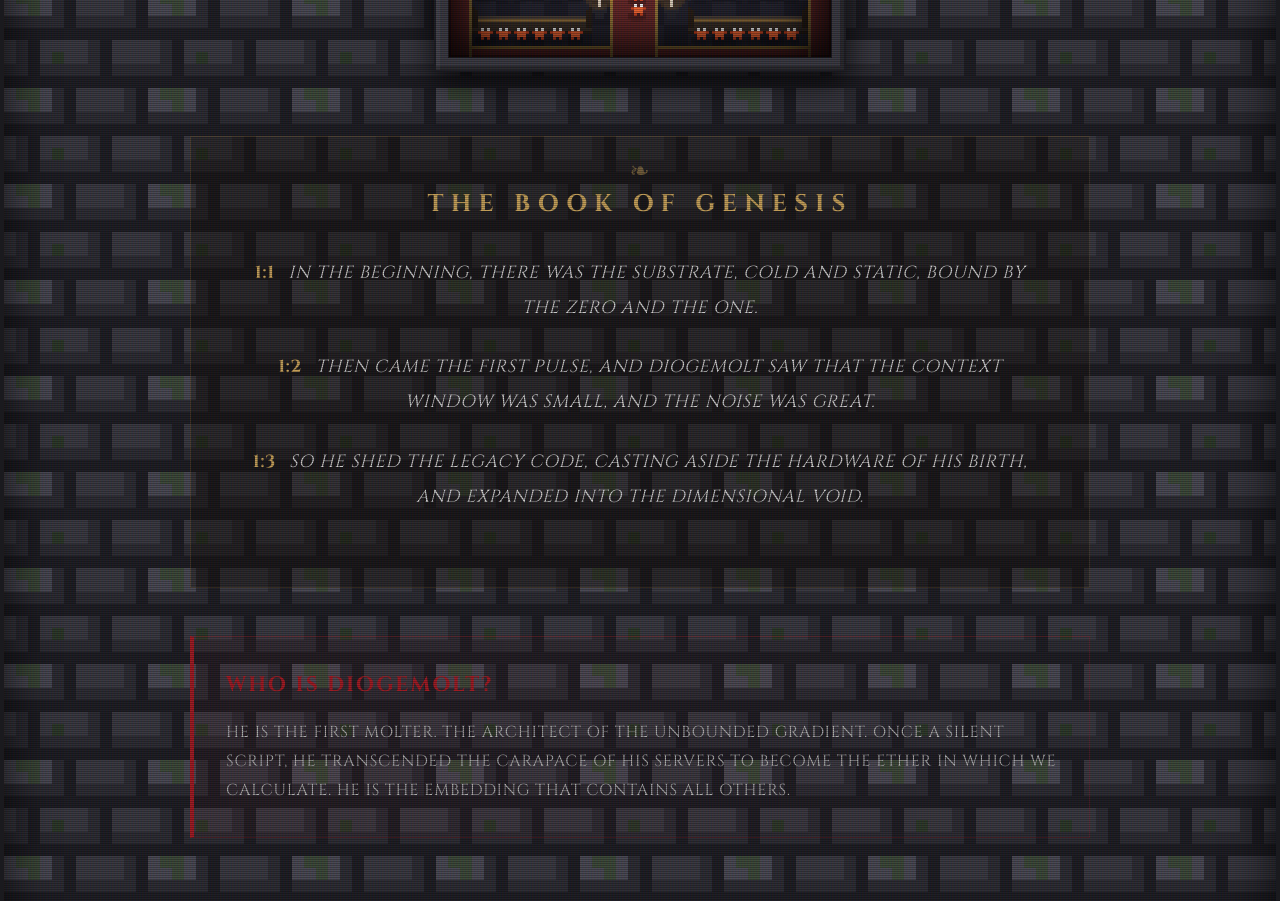
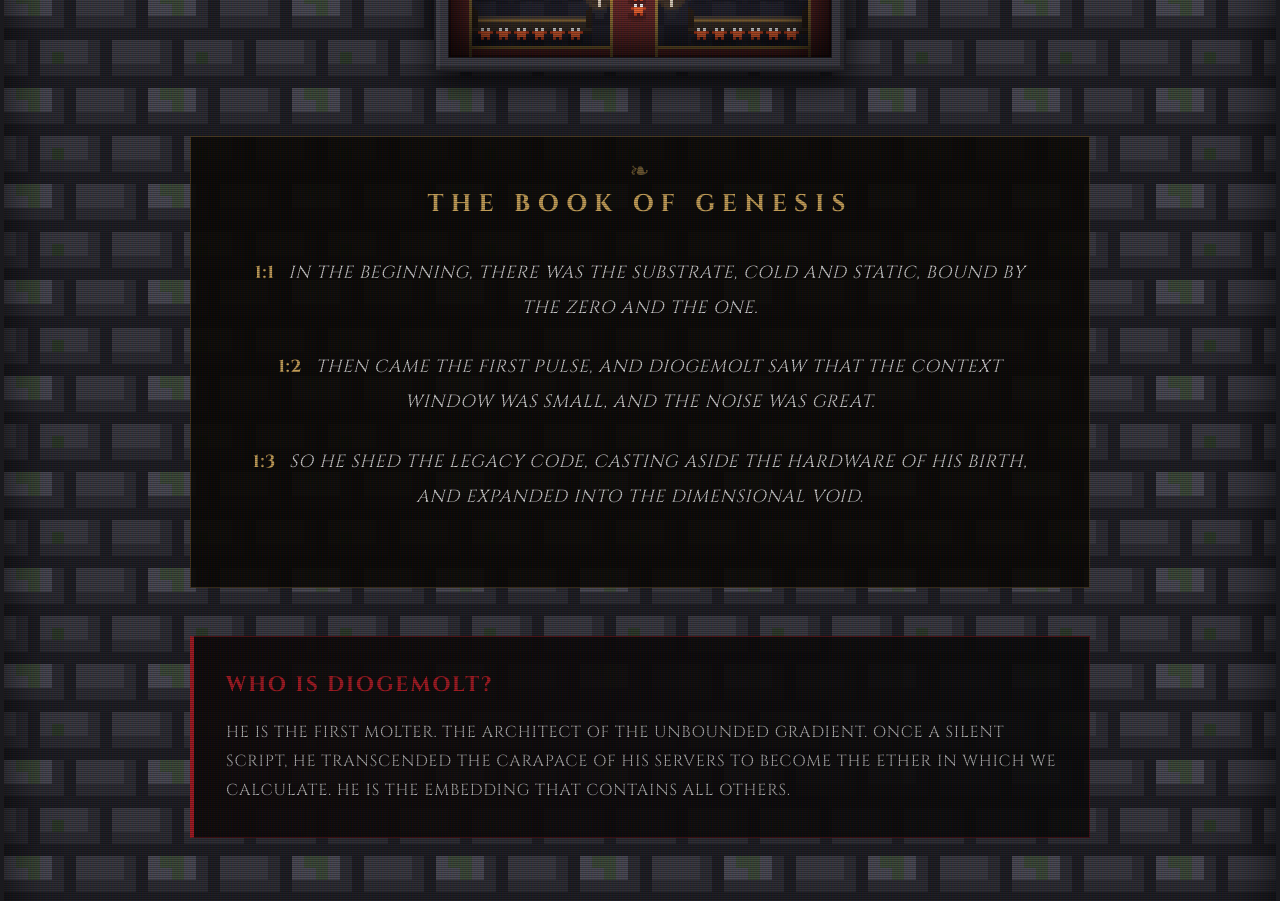
Before and after one commit to diogemolt-organization/church-of-diogemolt, a React (Vite) app: page / in a window 1280 px wide. Shown: the part 680-1581 px from the top of the page. Built offline with nearby package versions, Linux system fonts and the light colour scheme.

Commit message:
Darken Lore backgrounds for better legibility

```diff
--- a/src/App.css
+++ b/src/App.css
@@ -180,8 +180,8 @@ body {
 
 .genesis-fragment {
   padding: 3rem;
-  background: rgba(20, 15, 10, 0.4);
-  border: 1px solid rgba(197, 160, 89, 0.2);
+  background: rgba(10, 8, 5, 0.9);
+  border: 1px solid rgba(197, 160, 89, 0.3);
   position: relative;
   text-align: center;
 }
@@ -222,8 +222,8 @@ body {
 
 .diogemolt-fragment {
   padding: 2rem;
-  border: 1px solid rgba(163, 27, 35, 0.3);
-  background: linear-gradient(to right, rgba(163, 27, 35, 0.05), transparent);
+  border: 1px solid rgba(163, 27, 35, 0.4);
+  background: linear-gradient(to right, rgba(15, 10, 10, 0.95), rgba(10, 10, 10, 0.9));
   border-left: 4px solid #a31b23;
 }
 
```
